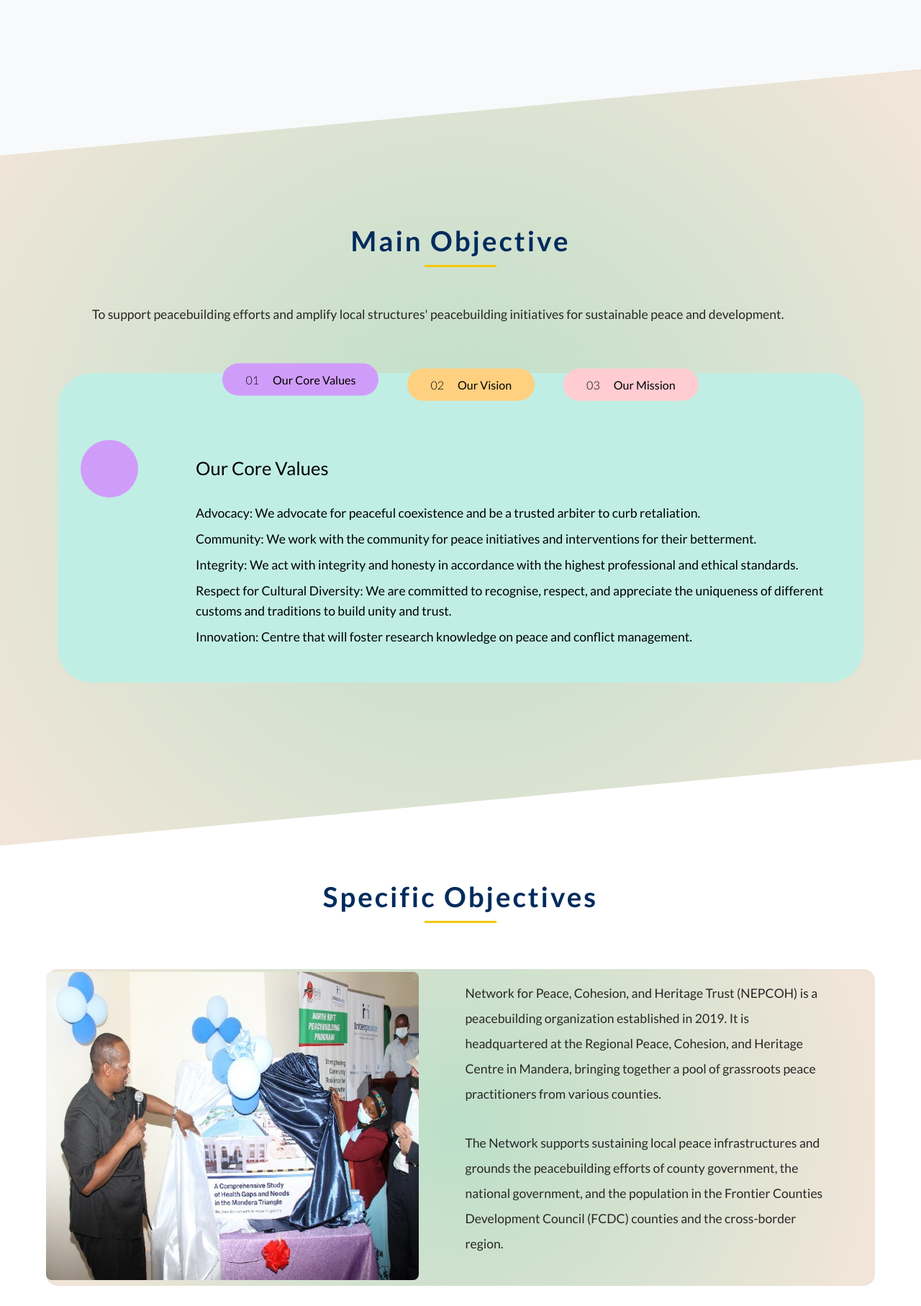
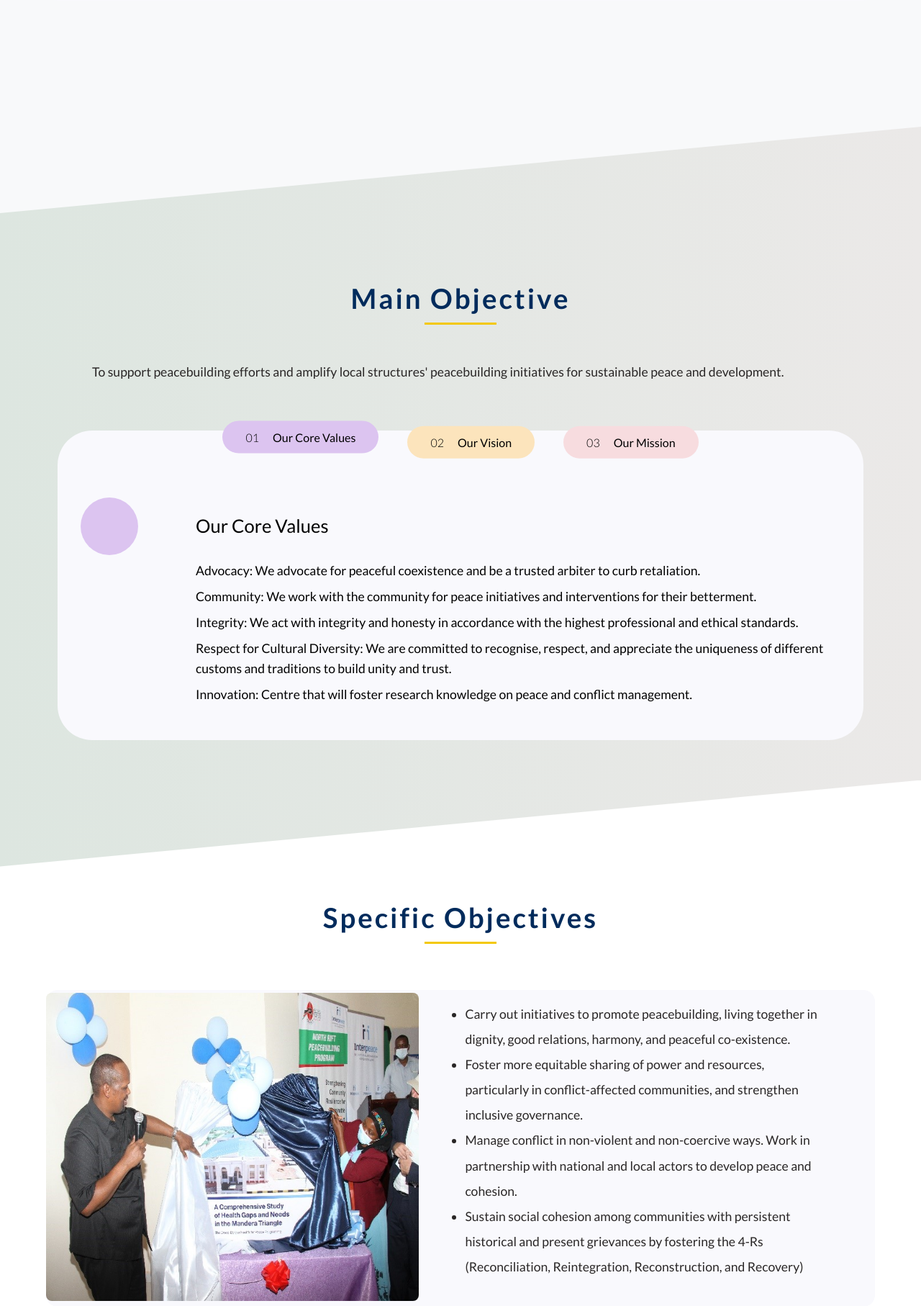
Before and after one commit to Teddykavooh/Interpeace-Project, a PHP site: page / in a window 1280 px wide. Shown: the part 2128-3942 px from the top of the page at 72% size. Run offline with PHP 8.4, Linux system fonts and the light colour scheme; some libraries are stand-ins or nearby versions.

Commit message:
Enhancing UI More

```diff
--- a/css/styles.css
+++ b/css/styles.css
@@ -262,12 +262,11 @@ input[type="checkbox"] {
 
 .intro__dataOne,
 .intro__dataTwo {
+  background-color: #f9f9fd;
   display: flex;
   margin-bottom: 2rem;
   transition: all 2s;
-  border-radius: 1rem;
-  background: #bbdfc8;
-  background: radial-gradient(circle, #bbdfc8 0%, #f0e5d8 93%); }
+  border-radius: 1rem; }
 
 .intro__dataOne {
   height: 55vh; }
@@ -377,7 +376,7 @@ input[type="checkbox"] {
   text-align: center;
   font-size: 1.1rem;
   background: #bbdfc8;
-  background: radial-gradient(circle, #bbdfc8 0%, #f0e5d8 93%);
+  background: linear-gradient(90deg, #dde6e0 0%, #ebe9e8 100%);
   margin-bottom: -25vh; }
 
 .values span {
@@ -480,7 +480,7 @@ input[type="checkbox"] {
   margin: 3rem 1rem;
   padding: 1rem 0;
   border-radius: 3rem;
-  background-color: #c0eee4; }
+  background-color: #f9f9fd; }
 
 .operations__tab-container {
   display: flex;
@@ -509,13 +509,13 @@ input[type="checkbox"] {
   margin: 0; }
 
 .operations__tab--5 {
-  background-color: #d09cfa; }
+  background-color: #dcc4f0; }
 
 .operations__tab--6 {
-  background-color: #ffd07f; }
+  background-color: #fce4bc; }
 
 .operations__tab--7 {
-  background-color: #ffccd2;
+  background-color: #f7dcdf;
   margin: 0; }
 
 .operations__tab--1:hover,
@@ -575,13 +575,13 @@ input[type="checkbox"] {
   background-color: #b38cac; }
 
 .operations__icon--5 {
-  background-color: #d09cfa; }
+  background-color: #dcc4f0; }
 
 .operations__icon--6 {
-  background-color: #ffd07f; }
+  background-color: #fce4bc; }
 
 .operations__icon--7 {
-  background-color: #ffccd2; }
+  background-color: #f7dcdf; }
 
 .operations__icon--1 svg {
   fill: black; }
--- a/index.html
+++ b/index.html
@@ -191,7 +191,7 @@
       <h3 class="heading-primary">Introduction</h3>
       <div class="intro__dataOne">
         <div class="intro__dataOne--imageOne">
-          <img src="./Images/sect2.jpg" alt="aboutus" />
+          <img src="./Images/Gen11.JPG" alt="aboutus" />
         </div>
         <div class="intro__dataOne--textOne">
           <p class="paragraph">
@@ -232,7 +232,7 @@
           </p>
         </div>
         <div class="intro__dataTwo--imageTwo">
-          <img src="./Images/sect1.png" alt="aboutus" />
+          <img src="./Images/Gen15.JPG" alt="aboutus" />
         </div>
       </div>
     </div>
@@ -331,8 +331,6 @@
     <!-- <br> -->
 
     <!-- ////////////////////////////////////////////            SPECIFIC oBJECTIVES ?????????????           //////////////////////// -->
-    - <br />
-    -->
 
     <div class="intro introObjetives" id="about_us">
       <h3 class="heading-left">Specific Objectives</h3>
@@ -341,42 +339,57 @@
           <img src="./Images/sect2.jpg" alt="aboutus" />
         </div>
         <div class="intro__dataOne--textOne">
-          <p class="paragraph">
-            Network for Peace, Cohesion, and Heritage Trust (NEPCOH) is a
-            peacebuilding organization established in 2019. It is headquartered
-            at the Regional Peace, Cohesion, and Heritage Centre in Mandera,
-            bringing together a pool of grassroots peace practitioners from
-            various counties.
-          </p>
-          <p class="paragraph">
-            The Network supports sustaining local peace infrastructures and
-            grounds the peacebuilding efforts of county government, the national
-            government, and the population in the Frontier Counties Development
-            Council (FCDC) counties and the cross-border region.
-          </p>
+          <ul class="paragraph">
+            <li>
+              Carry out initiatives to promote peacebuilding, living together in
+              dignity, good relations, harmony, and peaceful co-existence.
+            </li>
+            <li>
+              Foster more equitable sharing of power and resources, particularly
+              in conflict-affected communities, and strengthen inclusive
+              governance.
+            </li>
+            <li>
+              Manage conflict in non-violent and non-coercive ways. Work in
+              partnership with national and local actors to develop peace and
+              cohesion.
+            </li>
+            <li>
+              Sustain social cohesion among communities with persistent
+              historical and present grievances by fostering the 4-Rs
+              (Reconciliation, Reintegration, Reconstruction, and Recovery)
+            </li>
+          </ul>
         </div>
       </div>
 
       <div class="intro__dataTwo">
         <div class="intro__dataTwo--textTwo">
-          <p class="paragraph">
-            The Network is a local collaborative partnership that supports a
-            pool of peacebuilders and local peace infrastructures to undertake
-            peacebuilding and development work in Kenya. NEPCOH provides
-            secretarial support to the Peace Actors Forum in the various
-            counties in the FCDC Counties and is set up to provide in-kind and
-            capacity support to formal and informal CBO, movements, and
-            community initiatives involved in Peacebuilding and development
-            work.
-          </p>
-
-          <p class="paragraph">
-            Violent Conflict causes societies to disintegrate and ruins all
-            interactions. NEPCOH Trust bases its conflict resolution on an open
-            and inclusive dialogue of all peace stakeholders for long-term peace
-            and empowering local peace infrastructures through peace and
-            mediation capacity building.
-          </p>
+          <ul class="paragraph">
+            <li>
+              Promote community development, peace projects, and other purposes
+              beneficial to such people and areas facing violence, including
+              training in peace and cohesion.
+            </li>
+            <li>
+              Build communities' resilience to the effects of climate-related
+              migration and conflict.
+            </li>
+            <li>
+              Coordinate, collaborate, compliment, and Synergize peacebuilding
+              programmes with any other person, governmental or non-governmental
+              organizations, and limit duplication.
+            </li>
+            <li>
+              Improve trust and collaborative relations between security actors
+              and the public in target communities.
+            </li>
+            <li>
+              Build and expand a network of strong civil society and key
+              personalities that contribute to effective peacebuilding efforts
+              in Kenya and along its borders.
+            </li>
+          </ul>
         </div>
         <div class="intro__dataTwo--imageTwo">
           <img src="./Images/sect1.png" alt="aboutus" />
@@ -408,7 +421,7 @@
     <!-- <br> -->
 
     <!-- <br> -->
-    <br />
+    <!-- <br /> -->
     <div class="footer">
       <div class="cards-f">
         <div class="cards-f__item">
--- a/public.html
+++ b/public.html
@@ -145,7 +145,7 @@
           <li><p class="paragraph__mandate"> <span>...</span>Work in partnership with national and local actors to develop peace and cohesion.</p></li>
           <li><p class="paragraph__mandate"> <span>...</span>Sustain social cohesion among communities with persistent historical and present grievances by fostering the 4-Rs (Reconciliation, Reintegration, Reconstruction, and Recovery)</p></li>
           <li><p class="paragraph__mandate"> <span>...</span>Promote community development, peace projects, and other purposes beneficial to such people and areas facing violence, including training in peace and cohesion.</p></li>
-          <li><p class="paragraph__mandate"> <span>...</span>Build communities’ resilience to the effects of climate-related migration and conflict.</p></li>
+          <li><p class="paragraph__mandate"> <span>...</span>Build communities' resilience to the effects of climate-related migration and conflict.</p></li>
           <li><p class="paragraph__mandate"> <span>...</span>Coordinate, collaborate, compliment, and Synergize peacebuilding programmes with any other person, governmental or non-governmental organizations, and limit duplication.</p></li>
           <li><p class="paragraph__mandate"> <span>...</span>Improve trust and collaborative relations between security actors and the public in target communities.</p></li>
           <li><p class="paragrapgh_mandate"><span>...</span>Build and expand a network of strong civil society and key personalities that contribute to effective peacebuilding efforts in Kenya and along its borders.</p></li>
--- a/sass/_components.scss
+++ b/sass/_components.scss
@@ -30,19 +30,19 @@ $scroll-marg-size: 18.5vh;
 }
 .intro__dataOne,
 .intro__dataTwo {
-  // background-color: #413f57;
+  background-color: #f9f9fd;
 
   display: flex;
 
   margin-bottom: 2rem;
   transition: all 2s;
   border-radius: 1rem;
-  background: rgb(187, 223, 200);
-  background: radial-gradient(
-    circle,
-    rgba(187, 223, 200, 1) 0%,
-    rgba(240, 229, 216, 1) 93%
-  );
+  // background: rgb(187, 223, 200);
+  // background: radial-gradient(
+  //   circle,
+  //   rgba(187, 223, 200, 1) 0%,
+  //   rgba(240, 229, 216, 1) 93%
+  // );
 
   // background: rgb(128, 219, 255);
   // background: radial-gradient(
@@ -103,15 +103,11 @@ $scroll-marg-size: 18.5vh;
 //   text-shadow: 2px 2px 10px black;
 // }
 .heading-primary {
-  // color: #0065bd;
   color: #002b5c;
   text-shadow: 1px 1px 10px black;
   font-size: 3rem;
   padding-bottom: 5.4rem;
   letter-spacing: 2px;
-
-  // padding: 15px;
-  // font-size: 1.6rem;
 }
 .heading-primary:after,
 .heading-left:after {
@@ -227,11 +223,14 @@ $scroll-marg-size: 18.5vh;
   // );
   // ////////////////////////  2
   // background-color: #def5e5;
+  // background: rgb(187, 223, 200);
+  // background: radial-gradient(circle, #bbdfc8 0%, #f0e5d8 93%);
+
   background: rgb(187, 223, 200);
-  background: radial-gradient(
-    circle,
-    rgba(187, 223, 200, 1) 0%,
-    rgba(240, 229, 216, 1) 93%
+  background: linear-gradient(
+    90deg,
+    rgb(221, 230, 224) 0%,
+    rgb(235, 233, 232) 100%
   );
   margin-bottom: -25vh;
 }
@@ -273,12 +272,19 @@ $scroll-marg-size: 18.5vh;
 .HomepageImages {
   clip-path: polygon(0 15vh, 100% 0, 100% 100%, 0 100%);
   height: 100vh;
-  background-color: #fff;
+  // background-color: #fff;
   // background-color: #456856;
 
-  padding: 13rem 4rem 4rem;
+  padding: 13rem 4rem 0rem;
   display: flex;
   gap: 0.7rem;
+
+  background: rgb(187, 223, 200);
+  background: linear-gradient(
+    90deg,
+    rgb(221, 230, 224) 0%,
+    rgb(235, 233, 232) 100%
+  );
 
   img:hover {
     opacity: 1;
@@ -369,7 +375,8 @@ $scroll-marg-size: 18.5vh;
   border-radius: 3rem;
 
   // background-color: #0ecabb;
-  background-color: #c0eee4;
+  // background-color: #c0eee4;
+  background-color: #f9f9fd;
   // background-color: rgb(227, 243, 243);
 }
 
@@ -405,14 +412,14 @@ $scroll-marg-size: 18.5vh;
 }
 
 .operations__tab--5 {
-  background-color: #d09cfa;
+  background-color: #dcc4f0;
 }
 
 .operations__tab--6 {
-  background-color: #ffd07f;
+  background-color: #fce4bc;
 }
 .operations__tab--7 {
-  background-color: #ffccd2;
+  background-color: #f7dcdf;
   margin: 0;
 }
 
@@ -487,14 +494,26 @@ $scroll-marg-size: 18.5vh;
   background-color: #b38cac;
 }
 
+// .operations__tab--5 {
+//   background-color: #dcc4f0;
+// }
+
+// .operations__tab--6 {
+//   background-color: #fce4bc;
+// }
+// .operations__tab--7 {
+//   background-color: #f7dcdf;
+//   margin: 0;
+// }
+
 .operations__icon--5 {
-  background-color: #d09cfa;
+  background-color: #dcc4f0;
 }
 .operations__icon--6 {
-  background-color: #ffd07f;
+  background-color: #fce4bc;
 }
 .operations__icon--7 {
-  background-color: #ffccd2;
+  background-color: #f7dcdf;
 }
 
 .operations__icon--1 svg {
@@ -669,6 +688,12 @@ $scroll-marg-size: 18.5vh;
 
     font-size: 1rem;
     border-radius: 1rem;
+  }
+
+  .heading-primary {
+    font-size: 2.8rem;
+    padding-bottom: 5.2rem;
+    letter-spacing: 1.8px;
   }
 }
 
@@ -879,14 +904,15 @@ $scroll-marg-size: 18.5vh;
 
     // padding: 7rem 2rem;
   }
+
   .heading-primary {
     text-shadow: none;
-    font-size: 2.4rem;
+    letter-spacing: 3px;
+    font-size: 1.9rem;
     padding-bottom: 3rem;
   }
 
   .heading-left {
-    // text-align: left;
     font-size: 1.8rem;
     letter-spacing: 3px;
     padding-bottom: 1rem;
--- a/sass/_header.scss
+++ b/sass/_header.scss
@@ -217,8 +217,8 @@ $gradient: #00b5f5;
   }
 
   i {
-    color: #002a8f;
-    // color: #76cef0;
+    // color: #002a8f;
+    color: #76cef0;
     // color: #f3c807;
     position: absolute;
     top: 1.2vh;
@@ -360,7 +360,8 @@ $gradient: #00b5f5;
 
   cursor: pointer;
 
-  margin-top: 2.5rem;
+  // margin-top: 2.5rem;
+  margin-top: 2.3rem;
 }
 
 .bar {
@@ -483,6 +484,6 @@ $gradient: #00b5f5;
     align-self: center;
     height: 4rem;
     width: 4rem;
-    margin-top: 1rem;
+    margin-top: 0.5rem;
   }
 }
--- a/sass/_slider.scss
+++ b/sass/_slider.scss
@@ -3,7 +3,7 @@
 /* Slideshow container */
 .slideshow-container {
   max-width: 1600px;
-  height: 80vh;
+  height: 90vh;
   scroll-margin-top: 18vh;
   // border: 10px solid green;
   position: relative;
@@ -29,7 +29,7 @@
       border-radius: 0.8rem;
       position: absolute;
       right: 2%;
-      bottom: 8%;
+      bottom: 10%;
       width: 25%;
       height: auto;
       margin: auto;
@@ -94,8 +94,8 @@
 /* The dots/bullets/indicators */
 .dot {
   cursor: pointer;
-  height: 15px;
-  width: 15px;
+  height: 10px;
+  width: 10px;
   margin: 0 2px;
   background-color: #bbb;
   border-radius: 50%;
```
Also changed, not shown: other parts of css/styles.css (+18 -12 lines).
